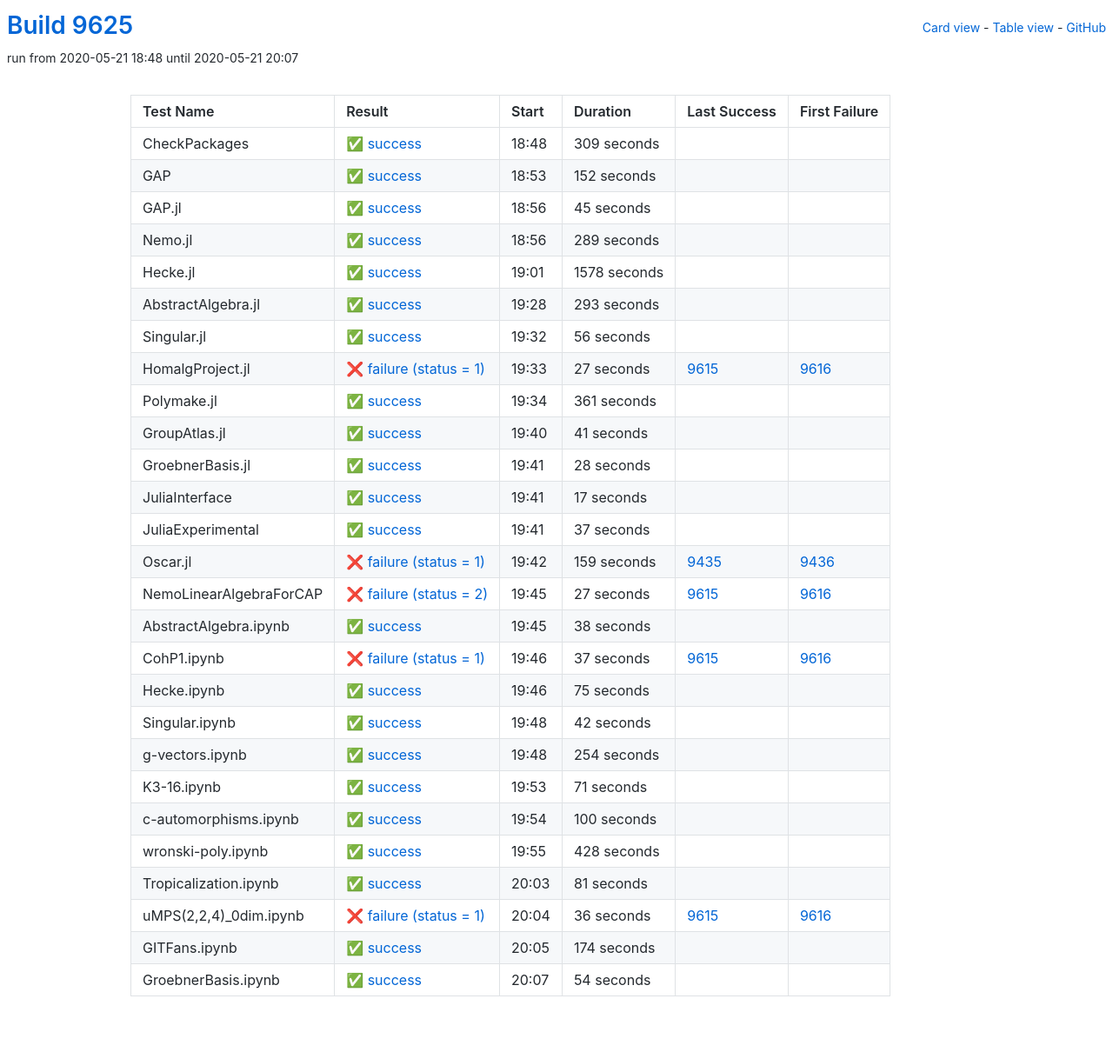
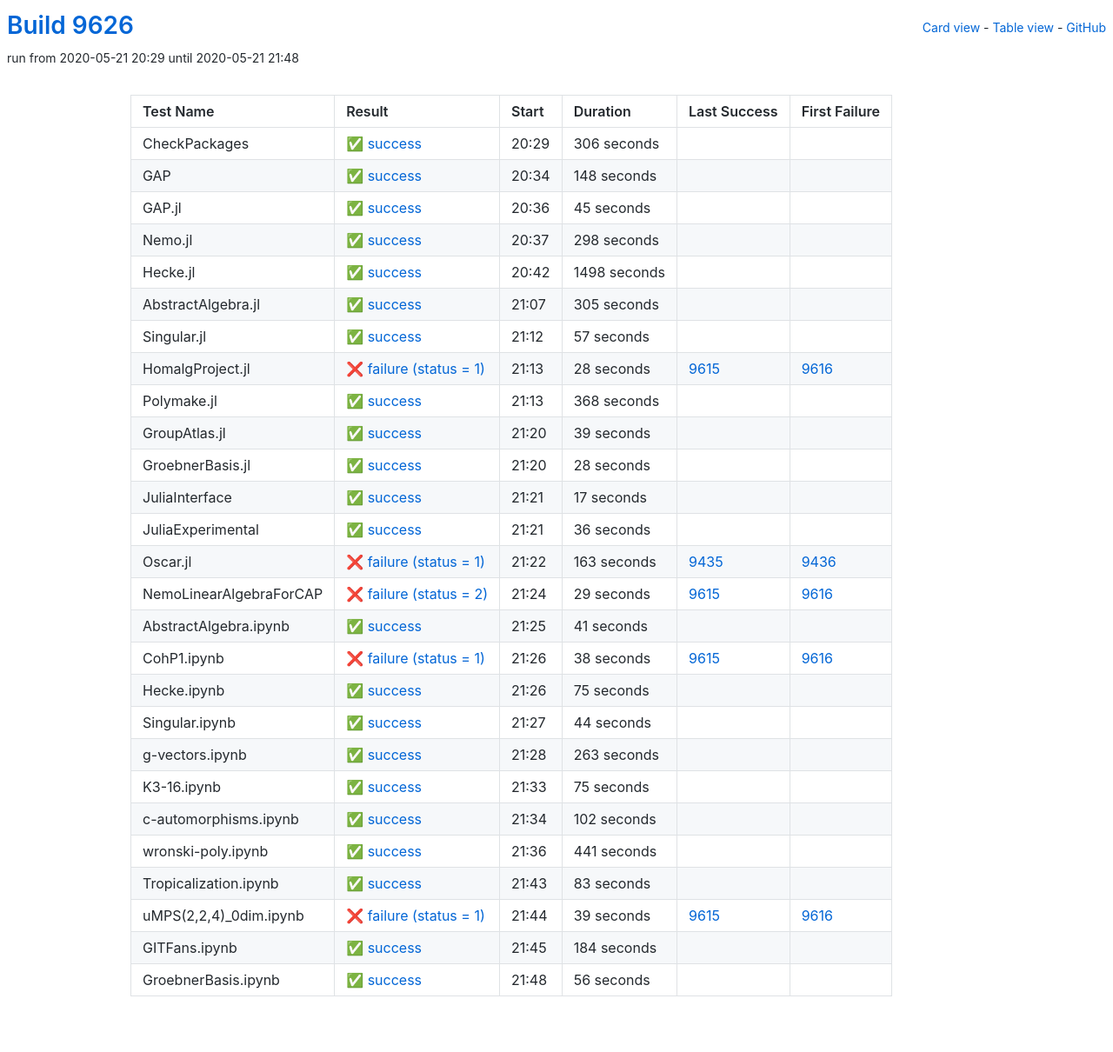
Before and after one commit to oscar-system/oscar-ci-status, a Jekyll site: the page built from table.html, in a window 1280 px wide. Shown: the whole page at 87% size. Built offline with Jekyll 4.4.1, drawn with Linux system fonts in a browser that asks for light colours.

Commit message:
Build 9626

```diff
--- a/_data/ci.yml
+++ b/_data/ci.yml
@@ -1,29 +1,29 @@
-build: 9625
-build_url: https://oscarci.mathematik.uni-kl.de/job/oscar/9625/
+build: 9626
+build_url: https://oscarci.mathematik.uni-kl.de/job/oscar/9626/
 job: oscar
 tests:
-- duration: 309
+- duration: 306
   exitcode: 0
   first_failure: false
   first_failure_url: null
   id: checkpackages
   last_success: false
   last_success_url: null
-  log: https://oscarci.mathematik.uni-kl.de/job/oscar/9625/artifact/logs/build-9625/CheckPackages.log
+  log: https://oscarci.mathematik.uni-kl.de/job/oscar/9626/artifact/logs/build-9626/CheckPackages.log
   name: CheckPackages
-  start: 2020-05-21 18:48
+  start: 2020-05-21 20:29
   status: success
   success: true
-- duration: 152
+- duration: 148
   exitcode: 0
   first_failure: false
   first_failure_url: null
   id: gap
   last_success: false
   last_success_url: null
-  log: https://oscarci.mathematik.uni-kl.de/job/oscar/9625/artifact/logs/build-9625/GAP.log
+  log: https://oscarci.mathematik.uni-kl.de/job/oscar/9626/artifact/logs/build-9626/GAP.log
   name: GAP
-  start: 2020-05-21 18:53
+  start: 2020-05-21 20:34
   status: success
   success: true
 - duration: 45
@@ -33,93 +33,93 @@
   id: gap-jl
   last_success: false
   last_success_url: null
-  log: https://oscarci.mathematik.uni-kl.de/job/oscar/9625/artifact/logs/build-9625/GAP.jl.log
+  log: https://oscarci.mathematik.uni-kl.de/job/oscar/9626/artifact/logs/build-9626/GAP.jl.log
   name: GAP.jl
-  start: 2020-05-21 18:56
+  start: 2020-05-21 20:36
   status: success
   success: true
-- duration: 289
+- duration: 298
   exitcode: 0
   first_failure: false
   first_failure_url: null
   id: nemo-jl
   last_success: false
   last_success_url: null
-  log: https://oscarci.mathematik.uni-kl.de/job/oscar/9625/artifact/logs/build-9625/Nemo.jl.log
+  log: https://oscarci.mathematik.uni-kl.de/job/oscar/9626/artifact/logs/build-9626/Nemo.jl.log
   name: Nemo.jl
-  start: 2020-05-21 18:56
+  start: 2020-05-21 20:37
   status: success
   success: true
-- duration: 1578
+- duration: 1498
   exitcode: 0
   first_failure: false
   first_failure_url: null
   id: hecke-jl
   last_success: false
   last_success_url: null
-  log: https://oscarci.mathematik.uni-kl.de/job/oscar/9625/artifact/logs/build-9625/Hecke.jl.log
+  log: https://oscarci.mathematik.uni-kl.de/job/oscar/9626/artifact/logs/build-9626/Hecke.jl.log
   name: Hecke.jl
-  start: 2020-05-21 19:01
+  start: 2020-05-21 20:42
   status: success
   success: true
-- duration: 293
+- duration: 305
   exitcode: 0
   first_failure: false
   first_failure_url: null
   id: abstractalgebra-jl
   last_success: false
   last_success_url: null
-  log: https://oscarci.mathematik.uni-kl.de/job/oscar/9625/artifact/logs/build-9625/AbstractAlgebra.jl.log
+  log: https://oscarci.mathematik.uni-kl.de/job/oscar/9626/artifact/logs/build-9626/AbstractAlgebra.jl.log
   name: AbstractAlgebra.jl
-  start: 2020-05-21 19:28
+  start: 2020-05-21 21:07
   status: success
   success: true
-- duration: 56
+- duration: 57
   exitcode: 0
   first_failure: false
   first_failure_url: null
   id: singular-jl
   last_success: false
   last_success_url: null
-  log: https://oscarci.mathematik.uni-kl.de/job/oscar/9625/artifact/logs/build-9625/Singular.jl.log
+  log: https://oscarci.mathematik.uni-kl.de/job/oscar/9626/artifact/logs/build-9626/Singular.jl.log
   name: Singular.jl
-  start: 2020-05-21 19:32
+  start: 2020-05-21 21:12
   status: success
   success: true
-- duration: 27
+- duration: 28
   exitcode: 1
   first_failure: 9616
   first_failure_url: https://oscarci.mathematik.uni-kl.de/job/oscar/9616/
   id: homalgproject-jl
   last_success: 9615
   last_success_url: https://oscarci.mathematik.uni-kl.de/job/oscar/9615/
-  log: https://oscarci.mathematik.uni-kl.de/job/oscar/9625/artifact/logs/build-9625/HomalgProject.jl.log
+  log: https://oscarci.mathematik.uni-kl.de/job/oscar/9626/artifact/logs/build-9626/HomalgProject.jl.log
   name: HomalgProject.jl
-  start: 2020-05-21 19:33
+  start: 2020-05-21 21:13
   status: failure
   success: false
-- duration: 361
+- duration: 368
   exitcode: 0
   first_failure: false
   first_failure_url: null
   id: polymake-jl
   last_success: false
   last_success_url: null
-  log: https://oscarci.mathematik.uni-kl.de/job/oscar/9625/artifact/logs/build-9625/Polymake.jl.log
+  log: https://oscarci.mathematik.uni-kl.de/job/oscar/9626/artifact/logs/build-9626/Polymake.jl.log
   name: Polymake.jl
-  start: 2020-05-21 19:34
+  start: 2020-05-21 21:13
   status: success
   success: true
-- duration: 41
+- duration: 39
   exitcode: 0
   first_failure: false
   first_failure_url: null
   id: groupatlas-jl
   last_success: false
   last_success_url: null
-  log: https://oscarci.mathematik.uni-kl.de/job/oscar/9625/artifact/logs/build-9625/GroupAtlas.jl.log
+  log: https://oscarci.mathematik.uni-kl.de/job/oscar/9626/artifact/logs/build-9626/GroupAtlas.jl.log
   name: GroupAtlas.jl
-  start: 2020-05-21 19:40
+  start: 2020-05-21 21:20
   status: success
   success: true
 - duration: 28
@@ -129,9 +129,9 @@
   id: groebnerbasis-jl
   last_success: false
   last_success_url: null
-  log: https://oscarci.mathematik.uni-kl.de/job/oscar/9625/artifact/logs/build-9625/GroebnerBasis.jl.log
+  log: https://oscarci.mathematik.uni-kl.de/job/oscar/9626/artifact/logs/build-9626/GroebnerBasis.jl.log
   name: GroebnerBasis.jl
-  start: 2020-05-21 19:41
+  start: 2020-05-21 21:20
   status: success
   success: true
 - duration: 17
@@ -141,69 +141,69 @@
   id: juliainterface
   last_success: false
   last_success_url: null
-  log: https://oscarci.mathematik.uni-kl.de/job/oscar/9625/artifact/logs/build-9625/JuliaInterface.log
+  log: https://oscarci.mathematik.uni-kl.de/job/oscar/9626/artifact/logs/build-9626/JuliaInterface.log
   name: JuliaInterface
-  start: 2020-05-21 19:41
+  start: 2020-05-21 21:21
   status: success
   success: true
-- duration: 37
+- duration: 36
   exitcode: 0
   first_failure: false
   first_failure_url: null
   id: juliaexperimental
   last_success: false
   last_success_url: null
-  log: https://oscarci.mathematik.uni-kl.de/job/oscar/9625/artifact/logs/build-9625/JuliaExperimental.log
+  log: https://oscarci.mathematik.uni-kl.de/job/oscar/9626/artifact/logs/build-9626/JuliaExperimental.log
   name: JuliaExperimental
-  start: 2020-05-21 19:41
+  start: 2020-05-21 21:21
   status: success
   success: true
-- duration: 159
+- duration: 163
   exitcode: 1
   first_failure: 9436
   first_failure_url: https://oscarci.mathematik.uni-kl.de/job/oscar/9436/
   id: oscar-jl
   last_success: 9435
   last_success_url: https://oscarci.mathematik.uni-kl.de/job/oscar/9435/
-  log: https://oscarci.mathematik.uni-kl.de/job/oscar/9625/artifact/logs/build-9625/Oscar.jl.log
+  log: https://oscarci.mathematik.uni-kl.de/job/oscar/9626/artifact/logs/build-9626/Oscar.jl.log
   name: Oscar.jl
-  start: 2020-05-21 19:42
+  start: 2020-05-21 21:22
   status: failure
   success: false
-- duration: 27
+- duration: 29
   exitcode: 2
   first_failure: 9616
   first_failure_url: https://oscarci.mathematik.uni-kl.de/job/oscar/9616/
   id: nemolinearalgebraforcap
   last_success: 9615
   last_success_url: https://oscarci.mathematik.uni-kl.de/job/oscar/9615/
-  log: https://oscarci.mathematik.uni-kl.de/job/oscar/9625/artifact/logs/build-9625/NemoLinearAlgebraForCAP.log
+  log: https://oscarci.mathematik.uni-kl.de/job/oscar/9626/artifact/logs/build-9626/NemoLinearAlgebraForCAP.log
   name: NemoLinearAlgebraForCAP
-  start: 2020-05-21 19:45
+  start: 2020-05-21 21:24
   status: failure
   success: false
-- duration: 38
+- duration: 41
   exitcode: 0
   first_failure: false
   first_failure_url: null
   id: abstractalgebra-ipynb
   last_success: false
   last_success_url: null
-  log: https://oscarci.mathematik.uni-kl.de/job/oscar/9625/artifact/logs/build-9625/AbstractAlgebra.ipynb.log
+  log: https://oscarci.mathematik.uni-kl.de/job/oscar/9626/artifact/logs/build-9626/AbstractAlgebra.ipynb.log
   name: AbstractAlgebra.ipynb
-  start: 2020-05-21 19:45
+  start: 2020-05-21 21:25
   status: success
   success: true
-- duration: 37
+- duration: 38
   exitcode: 1
   first_failure: 9616
   first_failure_url: https://oscarci.mathematik.uni-kl.de/job/oscar/9616/
   id: cohp1-ipynb
   last_success: 9615
   last_success_url: https://oscarci.mathematik.uni-kl.de/job/oscar/9615/
-  log: https://oscarci.mathematik.uni-kl.de/job/oscar/9625/artifact/logs/build-9625/CohP1.ipynb.log
+  log: https://oscarci.mathematik.uni-kl.de/job/oscar/9626/artifact/logs/build-9626/CohP1.ipynb.log
   name: CohP1.ipynb
-  start: 2020-05-21 19:46
+  start: 2020-05-21 21:26
   status: failure
   success: false
 - duration: 75
@@ -213,116 +213,116 @@
   id: hecke-ipynb
   last_success: false
   last_success_url: null
-  log: https://oscarci.mathematik.uni-kl.de/job/oscar/9625/artifact/logs/build-9625/Hecke.ipynb.log
+  log: https://oscarci.mathematik.uni-kl.de/job/oscar/9626/artifact/logs/build-9626/Hecke.ipynb.log
   name: Hecke.ipynb
-  start: 2020-05-21 19:46
+  start: 2020-05-21 21:26
   status: success
   success: true
-- duration: 42
+- duration: 44
   exitcode: 0
   first_failure: false
   first_failure_url: null
   id: singular-ipynb
   last_success: false
   last_success_url: null
-  log: https://oscarci.mathematik.uni-kl.de/job/oscar/9625/artifact/logs/build-9625/Singular.ipynb.log
+  log: https://oscarci.mathematik.uni-kl.de/job/oscar/9626/artifact/logs/build-9626/Singular.ipynb.log
   name: Singular.ipynb
-  start: 2020-05-21 19:48
+  start: 2020-05-21 21:27
   status: success
   success: true
-- duration: 254
+- duration: 263
   exitcode: 0
   first_failure: false
   first_failure_url: null
   id: g-vectors-ipynb
   last_success: false
   last_success_url: null
-  log: https://oscarci.mathematik.uni-kl.de/job/oscar/9625/artifact/logs/build-9625/g-vectors.ipynb.log
+  log: https://oscarci.mathematik.uni-kl.de/job/oscar/9626/artifact/logs/build-9626/g-vectors.ipynb.log
   name: g-vectors.ipynb
-  start: 2020-05-21 19:48
+  start: 2020-05-21 21:28
   status: success
   success: true
-- duration: 71
+- duration: 75
   exitcode: 0
   first_failure: false
   first_failure_url: null
   id: k3-16-ipynb
   last_success: false
   last_success_url: null
-  log: https://oscarci.mathematik.uni-kl.de/job/oscar/9625/artifact/logs/build-9625/K3-16.ipynb.log
+  log: https://oscarci.mathematik.uni-kl.de/job/oscar/9626/artifact/logs/build-9626/K3-16.ipynb.log
   name: K3-16.ipynb
-  start: 2020-05-21 19:53
+  start: 2020-05-21 21:33
   status: success
   success: true
-- duration: 100
+- duration: 102
   exitcode: 0
   first_failure: false
   first_failure_url: null
   id: c-automorphisms-ipynb
   last_success: false
   last_success_url: null
-  log: https://oscarci.mathematik.uni-kl.de/job/oscar/9625/artifact/logs/build-9625/c-automorphisms.ipynb.log
+  log: https://oscarci.mathematik.uni-kl.de/job/oscar/9626/artifact/logs/build-9626/c-automorphisms.ipynb.log
   name: c-automorphisms.ipynb
-  start: 2020-05-21 19:54
+  start: 2020-05-21 21:34
   status: success
   success: true
-- duration: 428
+- duration: 441
   exitcode: 0
   first_failure: false
   first_failure_url: null
   id: wronski-poly-ipynb
   last_success: false
   last_success_url: null
-  log: https://oscarci.mathematik.uni-kl.de/job/oscar/9625/artifact/logs/build-9625/wronski-poly.ipynb.log
+  log: https://oscarci.mathematik.uni-kl.de/job/oscar/9626/artifact/logs/build-9626/wronski-poly.ipynb.log
   name: wronski-poly.ipynb
-  start: 2020-05-21 19:55
+  start: 2020-05-21 21:36
   status: success
   success: true
-- duration: 81
+- duration: 83
   exitcode: 0
   first_failure: false
   first_failure_url: null
   id: tropicalization-ipynb
   last_success: false
   last_success_url: null
-  log: https://oscarci.mathematik.uni-kl.de/job/oscar/9625/artifact/logs/build-9625/Tropicalization.ipynb.log
+  log: https://oscarci.mathematik.uni-kl.de/job/oscar/9626/artifact/logs/build-9626/Tropicalization.ipynb.log
   name: Tropicalization.ipynb
-  start: 2020-05-21 20:03
+  start: 2020-05-21 21:43
   status: success
   success: true
-- duration: 36
+- duration: 39
   exitcode: 1
   first_failure: 9616
   first_failure_url: https://oscarci.mathematik.uni-kl.de/job/oscar/9616/
   id: umps-2-2-4-0dim-ipynb
   last_success: 9615
   last_success_url: https://oscarci.mathematik.uni-kl.de/job/oscar/9615/
-  log: https://oscarci.mathematik.uni-kl.de/job/oscar/9625/artifact/logs/build-9625/uMPS-2-2-4-_0dim.ipynb.log
+  log: https://oscarci.mathematik.uni-kl.de/job/oscar/9626/artifact/logs/build-9626/uMPS-2-2-4-_0dim.ipynb.log
   name: uMPS(2,2,4)_0dim.ipynb
-  start: 2020-05-21 20:04
+  start: 2020-05-21 21:44
   status: failure
   success: false
-- duration: 174
+- duration: 184
   exitcode: 0
   first_failure: false
   first_failure_url: null
   id: gitfans-ipynb
   last_success: false
   last_success_url: null
-  log: https://oscarci.mathematik.uni-kl.de/job/oscar/9625/artifact/logs/build-9625/GITFans.ipynb.log
+  log: https://oscarci.mathematik.uni-kl.de/job/oscar/9626/artifact/logs/build-9626/GITFans.ipynb.log
   name: GITFans.ipynb
-  start: 2020-05-21 20:05
+  start: 2020-05-21 21:45
   status: success
   success: true
-- duration: 54
+- duration: 56
   exitcode: 0
   first_failure: false
   first_failure_url: null
   id: groebnerbasis-ipynb
   last_success: false
   last_success_url: null
-  log: https://oscarci.mathematik.uni-kl.de/job/oscar/9625/artifact/logs/build-9625/GroebnerBasis.ipynb.log
+  log: https://oscarci.mathematik.uni-kl.de/job/oscar/9626/artifact/logs/build-9626/GroebnerBasis.ipynb.log
   name: GroebnerBasis.ipynb
-  start: 2020-05-21 20:07
+  start: 2020-05-21 21:48
   status: success
   success: true
```
Also changed, not shown: README.md.
